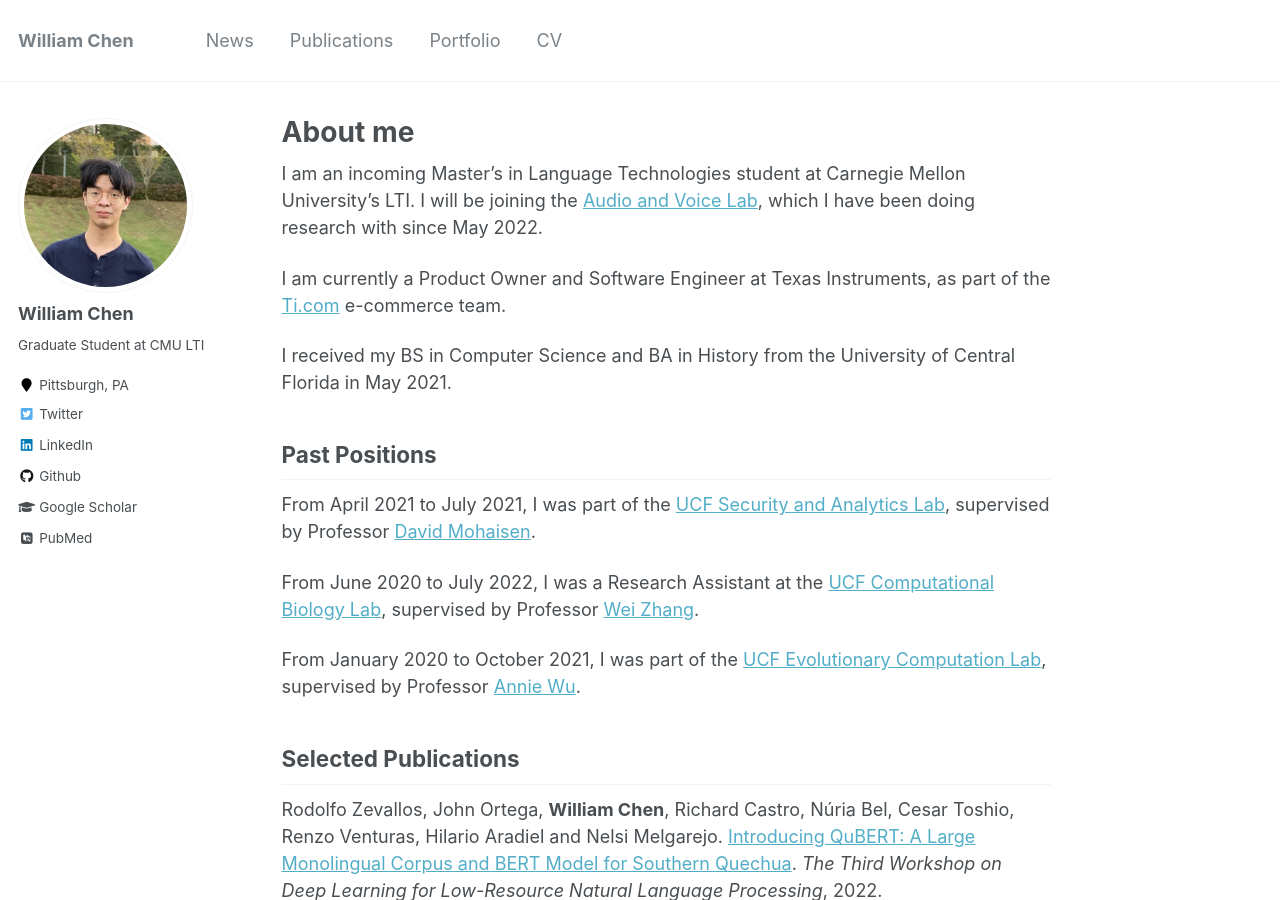
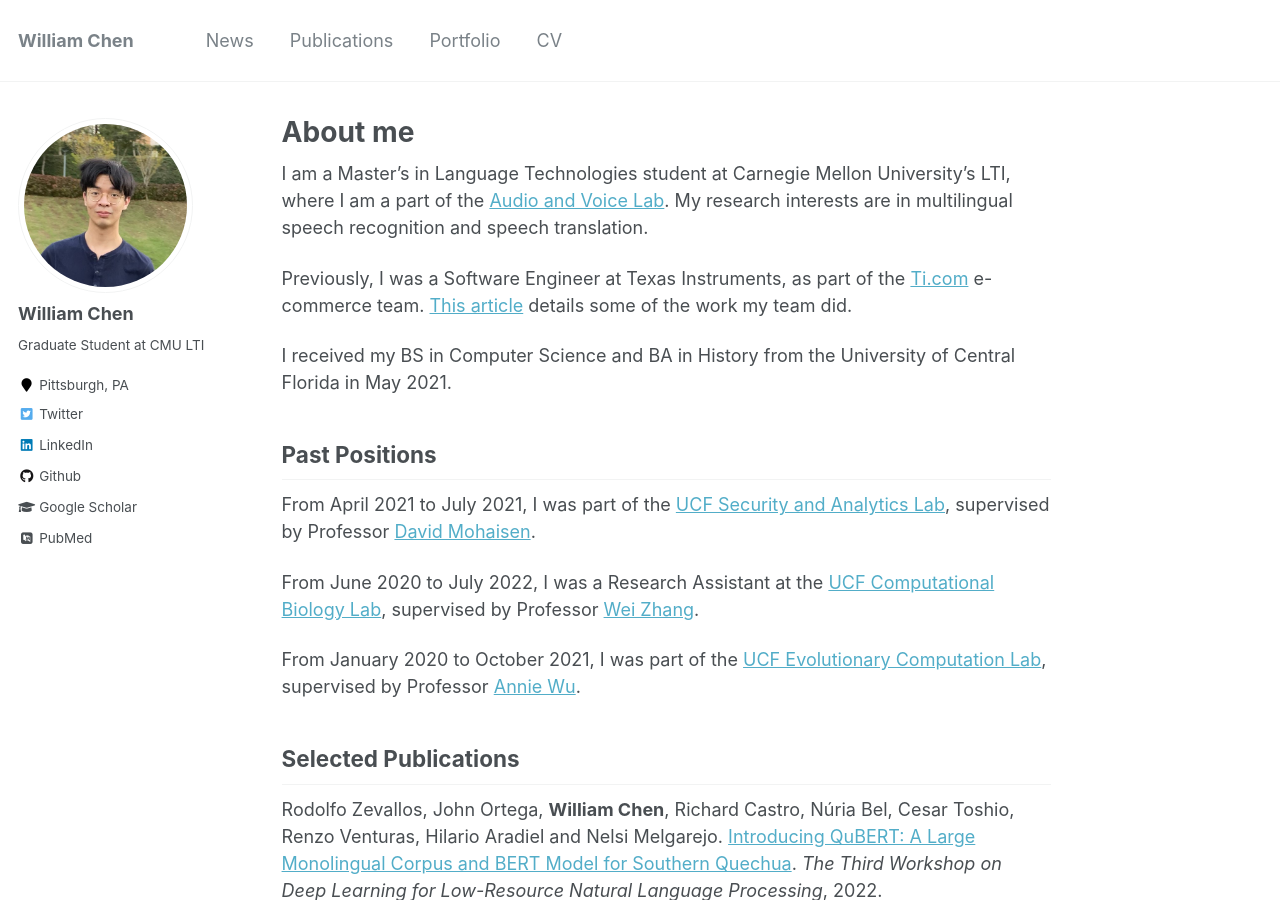
Before and after one commit to wanchichen/wanchichen.github.io, a Jekyll site: the page built from _pages/about.md, in a window 1280 px wide and 900 px high. Built offline with Jekyll 4.4.1, drawn with Linux system fonts in a browser that asks for light colours; some web fonts are replaced.

Commit message:
Update about.md

```diff
--- a/_pages/about.md
+++ b/_pages/about.md
@@ -8,9 +8,9 @@ redirect_from:
   - /about.html
 ---
 
-I am an incoming Master's in Language Technologies student at Carnegie Mellon University's LTI. I will be joining the [Audio and Voice Lab](https://shinjiwlab.github.io), which I have been doing research with since May 2022.
+I am a Master's in Language Technologies student at Carnegie Mellon University's LTI, where I am a part of the [Audio and Voice Lab](https://shinjiwlab.github.io). My research interests are in multilingual speech recognition and speech translation.
 
-I am currently a Product Owner and Software Engineer at Texas Instruments, as part of the [Ti.com](https://ti.com) e-commerce team.
+Previously, I was a Software Engineer at Texas Instruments, as part of the [Ti.com](https://ti.com) e-commerce team. [This article](https://finance.yahoo.com/news/texas-instruments-automates-purchasing-experience-130000831.html) details some of the work my team did.
 
 I received my BS in Computer Science and BA in History from the University of Central Florida in May 2021.
 
```
